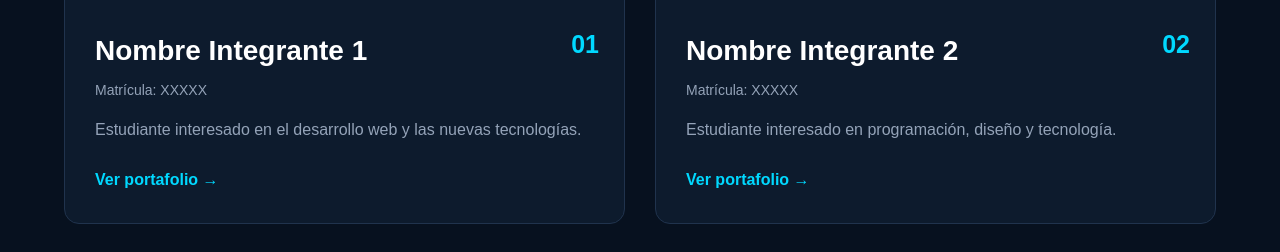
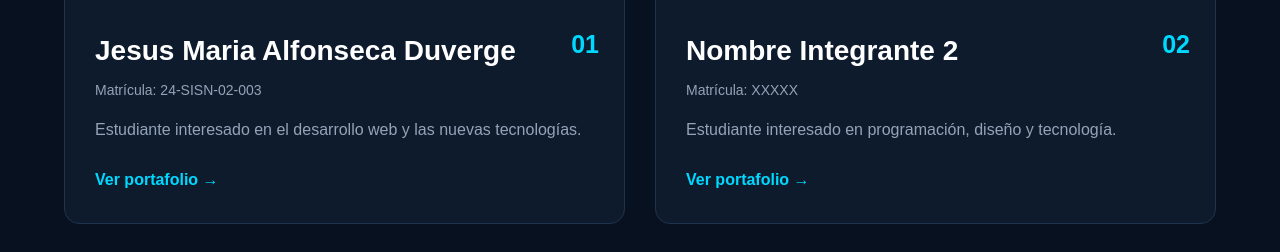
Before and after one commit to jennifer02-r/proyecto_final, a Flask app: page / in a window 1280 px wide. Shown: the part 1384-1636 px from the top of the page. Run offline with Flask 3, Linux system fonts and the light colour scheme.

Commit message:
Mensaje de los cambios

```diff
--- a/templates/index.html
+++ b/templates/index.html
@@ -72,10 +72,10 @@
                             01
                         </span>
                         <h3>
-                            Nombre Integrante 1
+                            Jesus Maria Alfonseca Duverge
                         </h3>
                         <p class="matricula">
-                            Matrícula: XXXXX
+                            Matrícula: 24-SISN-02-003
                         </p>
                         <p>
                             Estudiante interesado en el desarrollo
```
